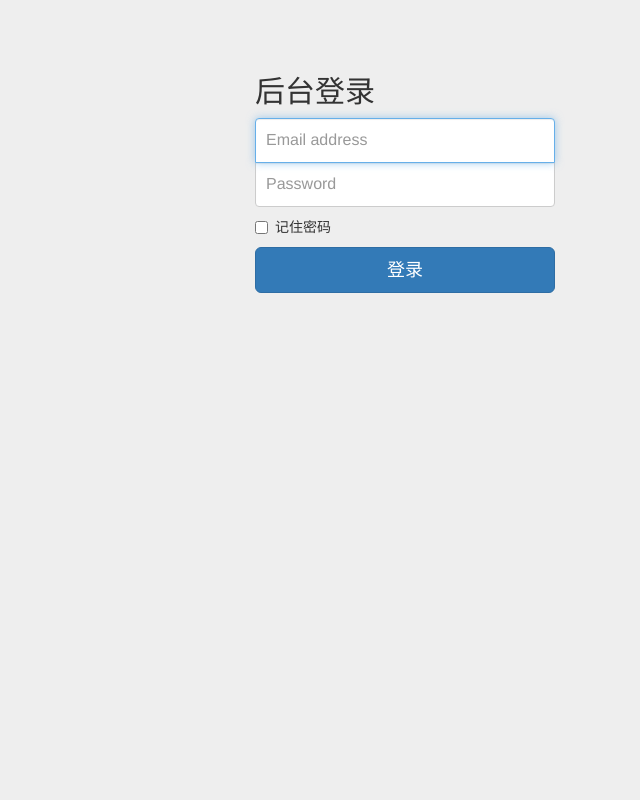
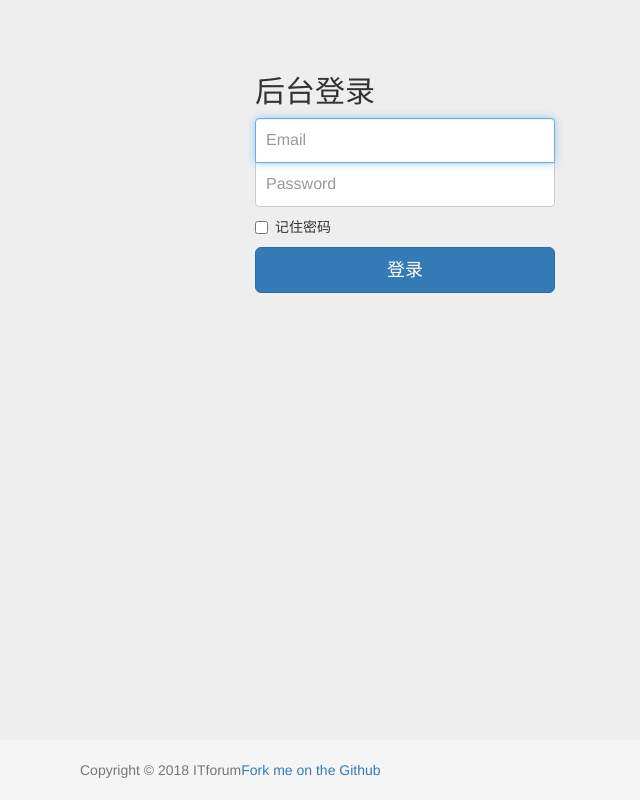
Before and after one commit to hnynes/ITforums, a Flask app: page /cms/login in a window 1280 px wide. Shown: the whole page, without its empty margins (235-875 px from the left). Run offline with Flask 2, Linux system fonts and the light colour scheme; some libraries are stand-ins or nearby versions.

Commit message:
前端修改

```diff
--- /dev/null
+++ b/app/static/cms/css/footer.css
@@ -0,0 +1,32 @@
+/* Sticky footer styles
+-------------------------------------------------- */
+html {
+  position: relative;
+  min-height: 100%;
+}
+body {
+  /* Margin bottom by footer height */
+  margin-bottom: 60px;
+}
+.footer {
+  position: absolute;
+  bottom: 0;
+  width: 100%;
+  /* Set the fixed height of the footer here */
+  height: 60px;
+  background-color: #f5f5f5;
+}
+
+
+/* Custom page CSS
+-------------------------------------------------- */
+/* Not required for template or sticky footer method. */
+
+.container {
+  width: auto;
+  max-width: 680px;
+  padding: 0 15px;
+}
+.container .text-muted {
+  margin: 20px 0;
+}
--- a/app/templates/cms/cms_login.html
+++ b/app/templates/cms/cms_login.html
@@ -10,7 +10,7 @@
     <meta name="author" content="">
     <link rel="icon" href="{{ url_for('static', filename='picture/favicon.ico') }}">
 
-    <title>ITFORUM 后台管理登录</title>
+    <title>ITFORUM论坛后台登录</title>
 
     <!-- Bootstrap core CSS -->
     <link href="https://cdn.bootcss.com/bootstrap/3.3.7/css/bootstrap.min.css" rel="stylesheet">
@@ -18,39 +18,42 @@
     <!-- Custom styles for this template -->
     <link href="{{ url_for('static', filename='cms/css/signin.css') }}" rel="stylesheet">
 
-    <!-- Just for debugging purposes. Don't actually copy these 2 lines! -->
-    <!--[if lt IE 9]><script src="../../assets/js/ie8-responsive-file-warning.js"></script><![endif]-->
+    <link href="{{ url_for('static', filename='cms/css/footer.css') }}" rel="stylesheet">
+
     <script src="{{ url_for('static', filename='cms/js/ie-emulation-modes-warning.js') }}"></script>
 
-    <!-- HTML5 shim and Respond.js for IE8 support of HTML5 elements and media queries -->
-    <!--[if lt IE 9]>
-      <script src="https://cdn.bootcss.com/html5shiv/3.7.3/html5shiv.min.js"></script>
-      <script src="https://cdn.bootcss.com/respond.js/1.4.2/respond.min.js"></script>
-    <![endif]-->
   </head>
 
   <body>
 
     <div class="container">
-
-      <form class="form-signin">
+      <form class="form-signin" method="post">
         <h2 class="form-signin-heading">后台登录</h2>
-        <label for="inputEmail" class="sr-only">Email address</label>
-        <input type="email" id="inputEmail" class="form-control" placeholder="Email address" required autofocus>
+        <label for="inputEmail" class="sr-only">Email</label>
+        <input type="email" id="inputEmail" class="form-control" placeholder="Email" name="email" required autofocus>
         <label for="inputPassword" class="sr-only">Password</label>
-        <input type="password" id="inputPassword" class="form-control" placeholder="Password" required>
+        <input type="password" id="inputPassword" class="form-control" placeholder="Password" name="password" required>
         <div class="checkbox">
           <label>
-            <input type="checkbox" value="remember-me"> 记住密码
+            <input type="checkbox" value="1" name="remember"> 记住密码
           </label>
         </div>
         <button class="btn btn-lg btn-primary btn-block" type="submit">登录</button>
       </form>
+      {% if message %}
+          <p style="text-align: center;" class="text-danger"> {{ message }}</p>
+      {% endif %}
 
     </div> <!-- /container -->
 
+    <footer class="footer">
+     <div class="container">
+       <p class="text-muted">Copyright &copy; 2018 ITforum<a href="https://github.com/superliuliuliu/ITforums.git">Fork me on the Github </a></p>
+     </div>
+    </footer>
 
     <!-- IE10 viewport hack for Surface/desktop Windows 8 bug -->
     <script src="{{ url_for('static', filename='cms/js/ie10-viewport-bug-workaround.js') }}"></script>
   </body>
+
 </html>
```
